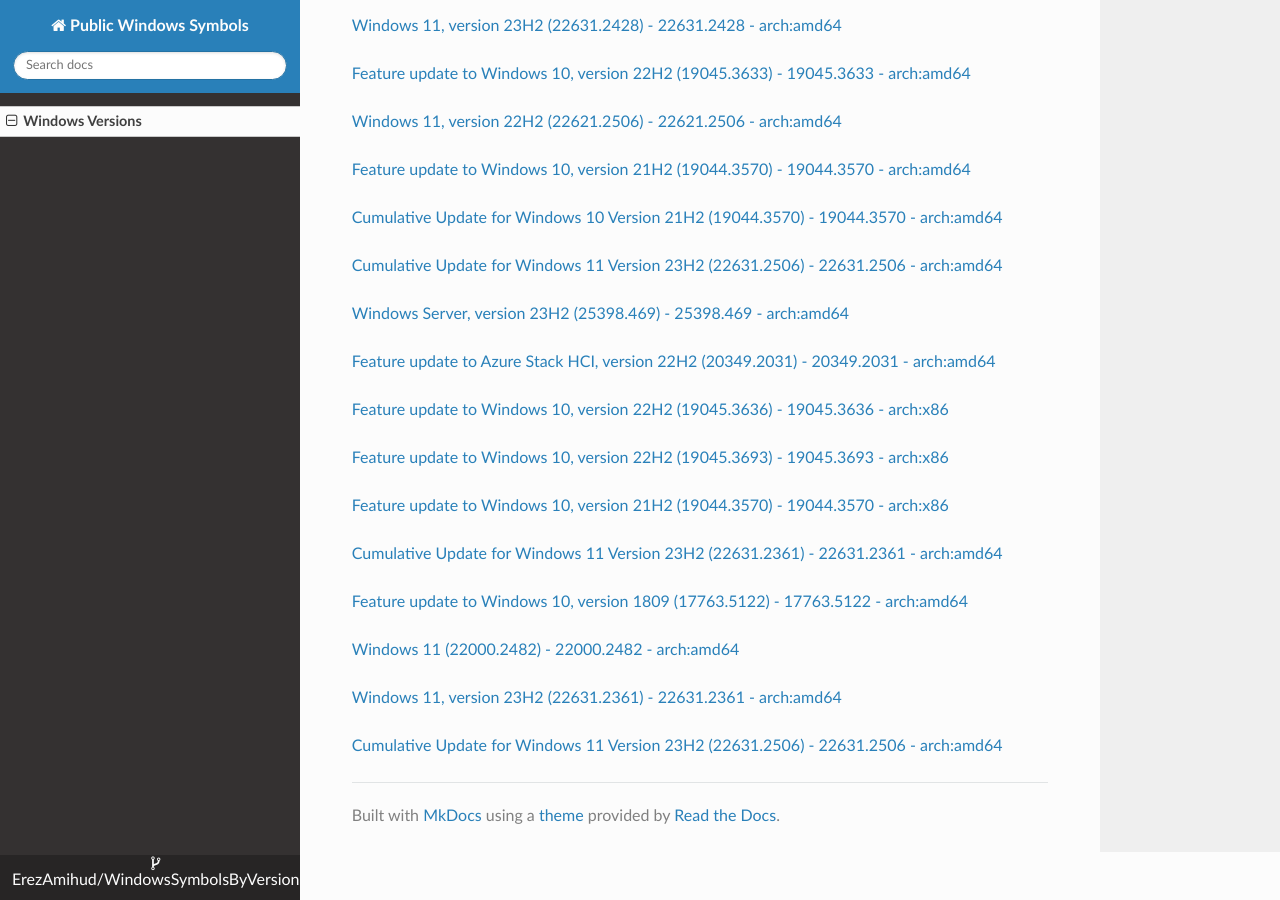
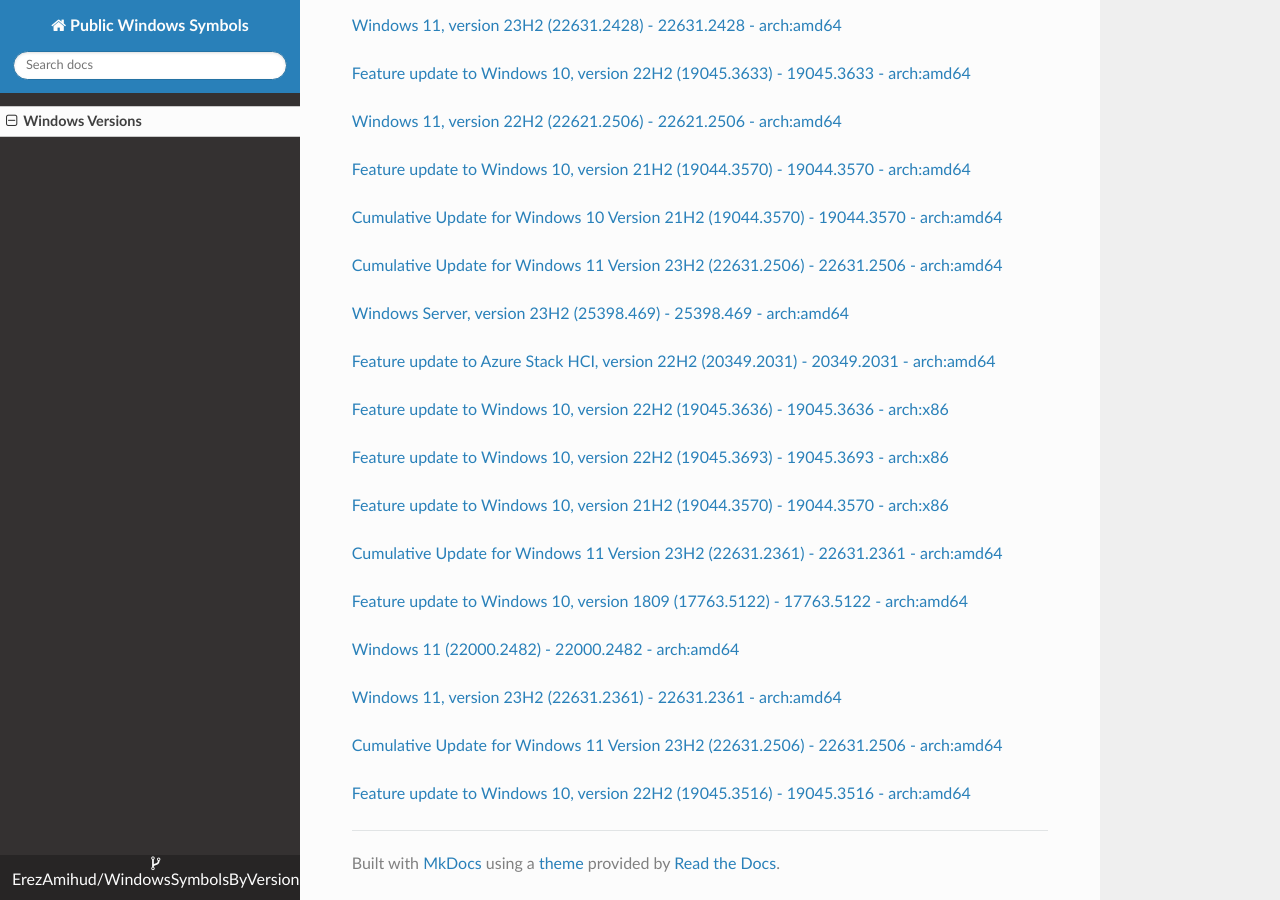
Before and after one commit to ErezAmihud/WindowsSymbolsByVersion, an MkDocs documentation site: the page built from docs/index.md, in a window 1280 px wide and 900 px high, scrolled down 22421 px. Built offline with MkDocs 1.6.1, drawn with Linux system fonts in a browser that asks for light colours; nearby versions of some CDN libraries.

Commit message:
Automated commit, add manifest for 450757d1-c8ee-4abb-a988-4510e0af20f1

```diff
--- a/docs/index.md
+++ b/docs/index.md
@@ -1258,3 +1258,6 @@
 
 
 [Cumulative Update for Windows 11 Version 23H2 (22631.2506) - 22631.2506 - arch:amd64](https://github.com/ErezAmihud/WindowsSymbolsByVersion/blob/main/manifests/c209c54e-18ea-4815-a131-6971a5c23a84.manifest)
+
+
+[Feature update to Windows 10, version 22H2 (19045.3516) - 19045.3516 - arch:amd64](https://github.com/ErezAmihud/WindowsSymbolsByVersion/blob/main/manifests/450757d1-c8ee-4abb-a988-4510e0af20f1.manifest)
```
Also changed, not shown: process_builds.json (+1 -1 lines), 1 other file.
